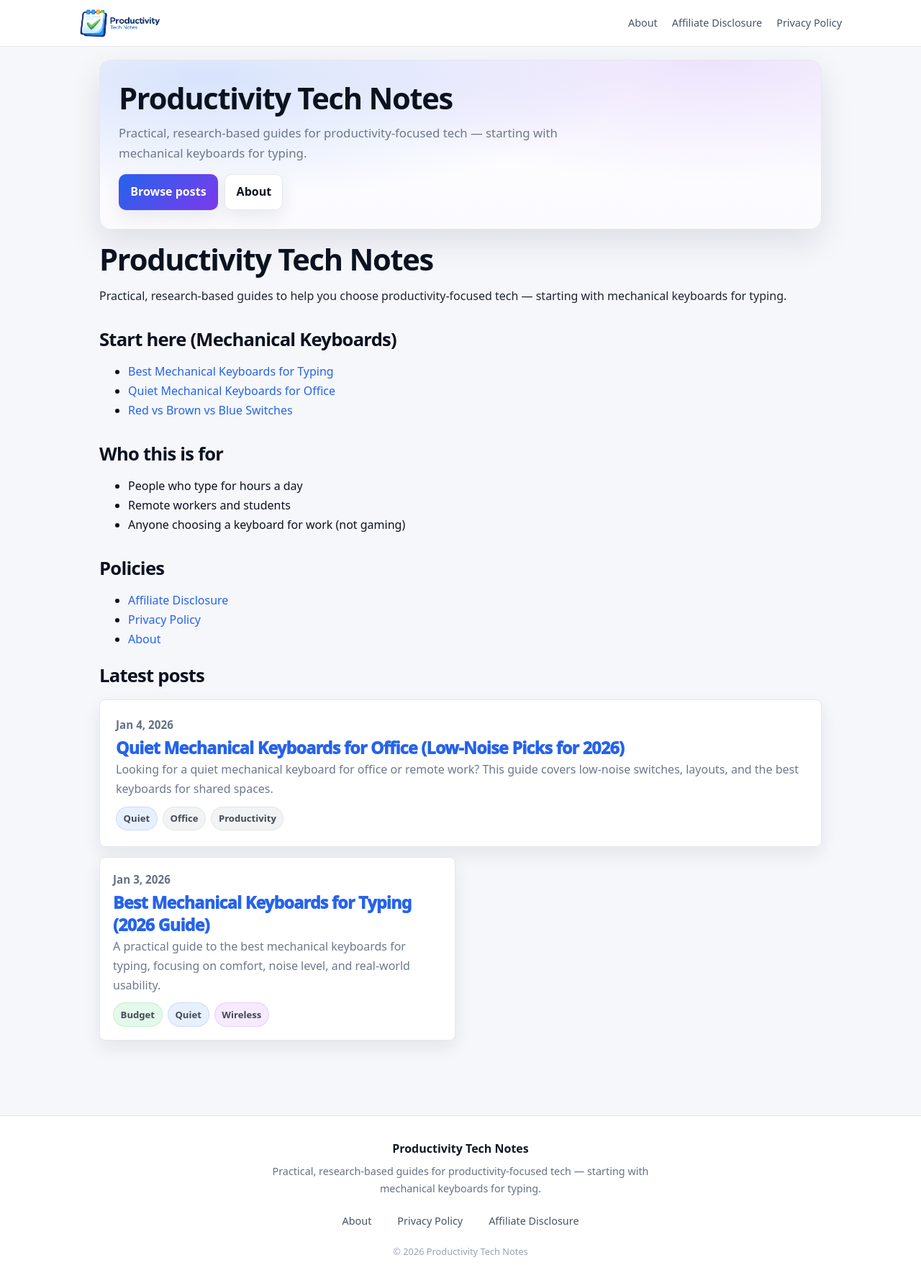
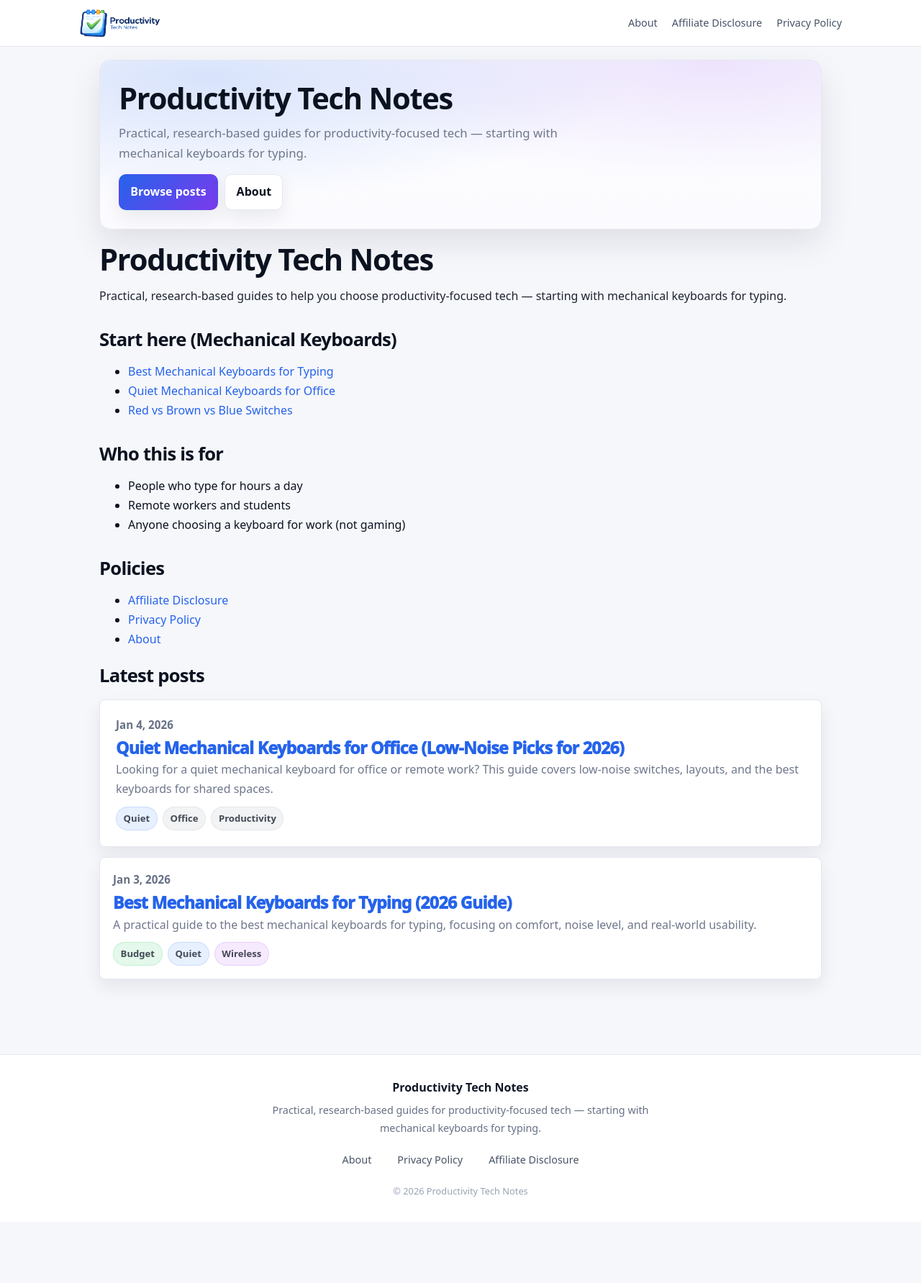
Before and after one commit to handyana05/keyboard-blog, a Jekyll site: the page built from index.md, in a window 1280 px wide. Shown: the whole page at 72% size. Built offline with Jekyll 4.4.1, drawn with Linux system fonts in a browser that asks for light colours; after the commit the page ends 1698 px from its top, so only the background shows below that.

Commit message:
adjust design

```diff
--- a/assets/css/_style.scss
+++ b/assets/css/_style.scss
@@ -189,7 +189,7 @@ small,.post-meta{color:var(--muted)}
 }
 
 .card{
-  grid-column: span 6;
+  grid-column: span 12;
   background:#fff;
   border:1px solid var(--border);
   border-radius:8px;
```
